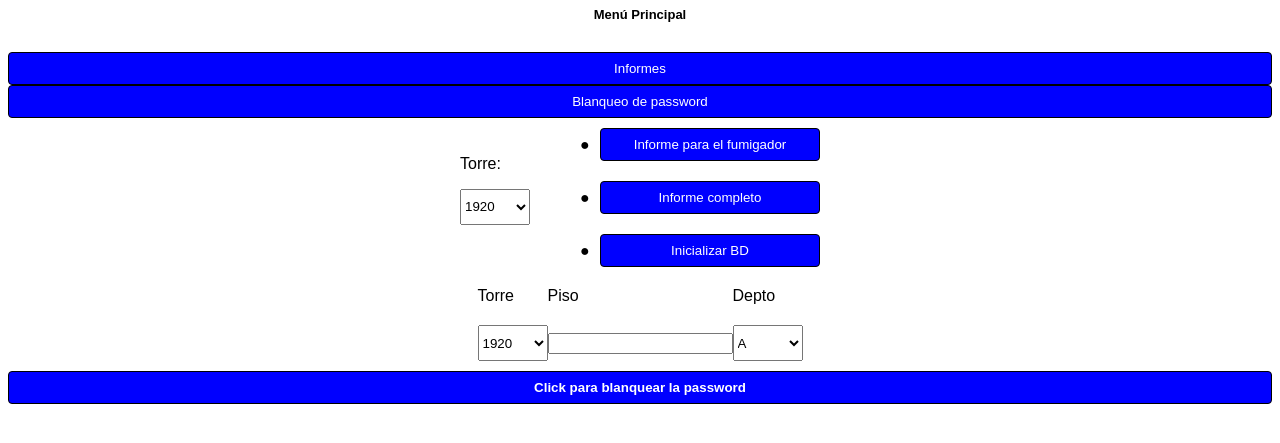
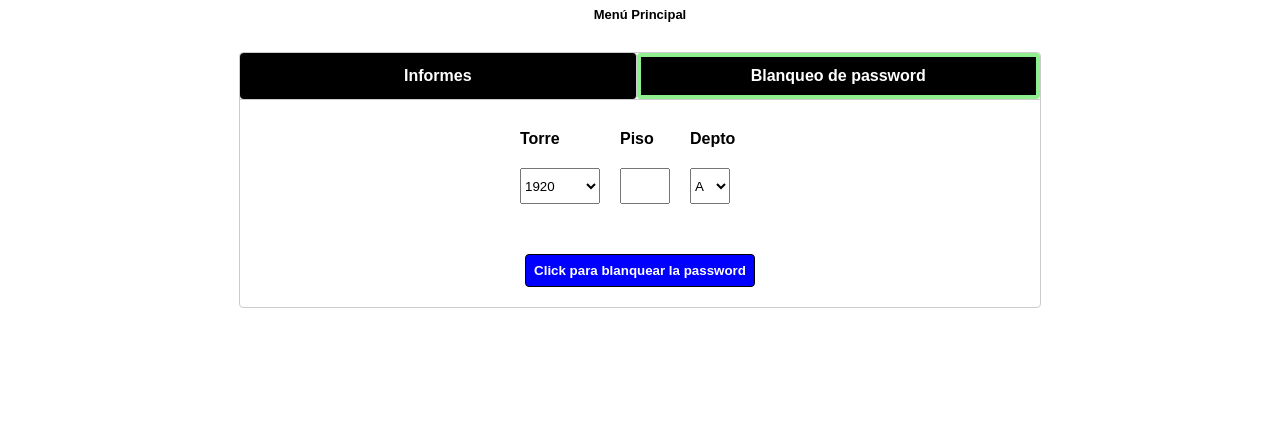
Before and after one commit to CachoR82/F1, a website: page public/Fum.html in a window 1280 px wide. Both pictures are taken after a click on the button "Blanqueo de password". Shown: the part 61-504 px from the top of the page. Drawn offline with Linux system fonts and the light colour scheme.

Commit message:
Update Fum.html

```diff
--- a/public/Fum.html
+++ b/public/Fum.html
@@ -130,6 +130,90 @@
         .confirmation-message.fade-out,
         .error-message.fade-out {
             opacity: 0;
+        }
+        .tab-container {
+            max-width: 800px;
+            margin: 20px auto;
+            border: 1px solid #ccc;
+            border-radius: 4px;
+        }
+        .tab-buttons {
+            display: flex;
+            border-bottom: 1px solid #ccc;
+        }
+        .tab-button {
+            flex: 1;
+            padding: 10px;
+            background-color: black;
+            color: white;
+            font-weight: bold;
+            border: none;
+            cursor: pointer;
+            font-size: 16px;
+            text-align: center;
+            border-right: 1px solid #ccc;
+        }
+        .tab-button:last-child {
+            border-right: none;
+        }
+        .tab-button:hover {
+            background-color: black;
+        }
+        .tab-button.active {
+            background-color: black;
+            border: 4px solid #90EE90;
+        }
+        .tab-content {
+            padding: 20px;
+            display: none;
+        }
+        .tab-content.active {
+            display: block;
+        }
+        #tab2 table {
+            border-collapse: collapse;
+        }
+        #tab2 td {
+            text-align: left;
+        }
+        #tab2 .col1 {
+            width: 100px;
+        }
+        #tab2 .col2 {
+            width: 70px;
+        }
+        #tab2 .col3 {
+            width: 70px;
+        }
+        #tab2 .select1 {
+            width: 80px;
+            height: 36px;
+            box-sizing: border-box;
+        }
+        #tab2 .input1 {
+            width: 50px;
+            height: 36px;
+            box-sizing: border-box;
+        }
+        #tab2 .select2 {
+            width: 40px;
+            height: 36px;
+            box-sizing: border-box;
+        }
+        #tab2 button {
+            margin-top: 40px;
+            width: auto;
+            background-color: blue;
+            color: white;
+            padding: 8px;
+            border: 1px solid black;
+            border-radius: 4px;
+        }
+        #tab2 button:hover {
+            background-color: #6AA8E6;
+        }
+        #tab2 .first-row {
+            font-weight: bold;
         }
     </style>
 </head>
@@ -336,7 +420,7 @@
             const pisoInput = document.getElementById('piso').value;
             const deptoSelect = document.getElementById('deptoSelect').value;
 
-            function showMessage(text, type) {
+            function showMessageTab2(text, type) {
                 const messageBox = document.createElement('div');
                 messageBox.className = 'message-box';
                 if (type === 'success') messageBox.classList.add('success');
@@ -346,18 +430,18 @@
             }
 
             if (pisoInput === '') {
-                showMessage('El campo Piso no puede estar vacío.');
+                showMessageTab2('El campo Piso no puede estar vacío.');
                 return;
             }
 
             if (pisoInput.includes(',') || pisoInput.includes('.')) {
-                showMessage('El campo Piso no puede contener comas ni puntos.');
+                showMessageTab2('El campo Piso no puede contener comas ni puntos.');
                 return;
             }
 
             const pisoNum = parseInt(pisoInput);
             if (isNaN(pisoNum) || pisoNum < 0 || pisoNum > 15 || pisoInput !== pisoNum.toString()) {
-                showMessage('El campo Piso debe ser un número entero entre 0 y 15.');
+                showMessageTab2('El campo Piso debe ser un número entero entre 0 y 15.');
                 return;
             }
 
@@ -372,13 +456,13 @@
                 const data = await response.json();
 
                 if (data.error) {
-                    showMessage(data.error, "error");
+                    showMessageTab2(data.error, "error");
                     return;
                 }
 
-                showMessage(`Contraseña blanqueada para ${docId}.`, 'success');
+                showMessageTab2(`Contraseña blanqueada para ${docId}.`, 'success');
             } catch (error) {
-                showMessage(`Error al blanquear la contraseña: ${error.message}`, "error");
+                showMessageTab2(`Error al blanquear la contraseña: ${error.message}`, "error");
             }
         }
 
```
